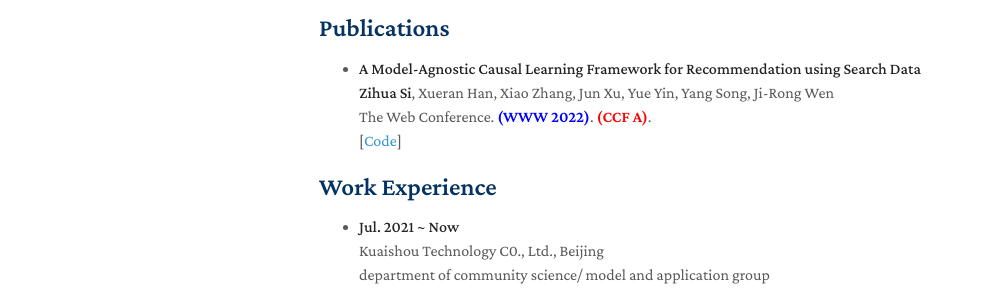
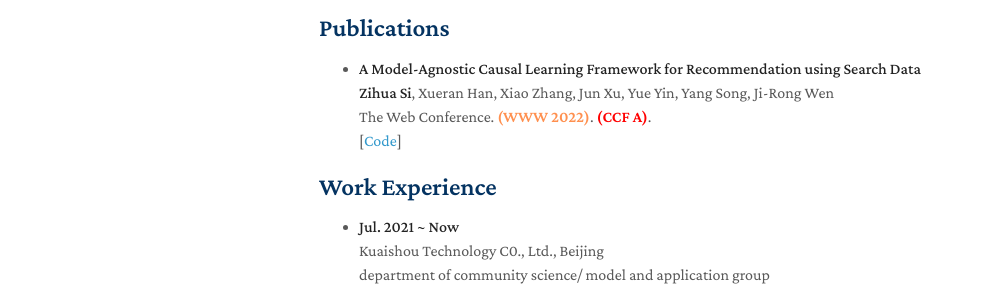
Before and after one commit to Ethan00Si/ethan00si.github.io, a Jekyll site: the page built from index.md, in a window 1280 px wide. Shown: the part 428-718 px from the top of the page, without its empty margins (151-1135 px from the left). Built offline with Jekyll 4.4.1, drawn with Linux system fonts in a browser that asks for light colours; nearby versions of some CDN libraries; a style sheet for code colours, icons or effects is not loaded.

Commit message:
update font color

```diff
--- a/index.md
+++ b/index.md
@@ -25,7 +25,7 @@ Sep. 2018 ~ Now: B.S. in School of Information, Renmin University of China.
   <br>
   **Zihua Si**, Xueran Han, Xiao Zhang, Jun Xu, Yue Yin, Yang Song, Ji-Rong Wen
   <br>
-  The Web Conference. <span style="color:blue;font-weight:600">(WWW 2022)</span>. <span style="color:red;font-weight:600">(CCF A)</span>.
+  The Web Conference. <span style="color:#ff904f;font-weight:1000">(WWW 2022)</span>. <span style="color:red;font-weight:1000">(CCF A)</span>.
   <br>
   [[Code](https://github.com/Ethan00Si/Instrumental-variables-for-recommendation)]
   <!-- [[PDF](https://ar.pdf)] [[Code](https://github.com/yaoyao-liu/mnemonics)] <strong><i style="color:#e74d3c">Oral Presentation</i></strong> -->
```
Also changed, not shown: zh.md (+1 -1 lines), 2 other files.
